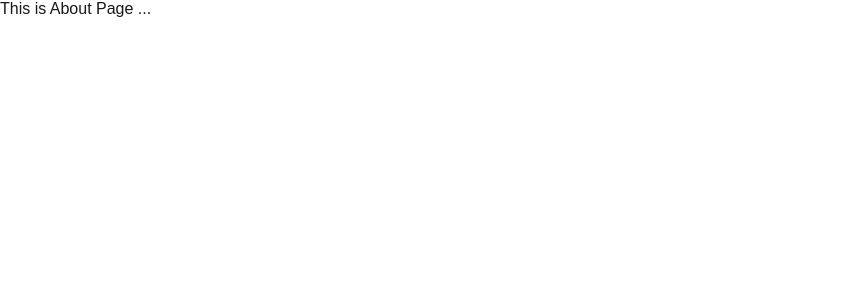
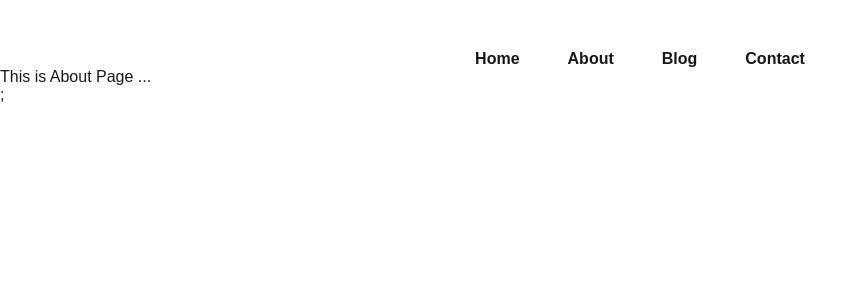
Before and after one commit to wahid022/huntingCoder, a Next.js app: page /about in a window 1280 px wide. Shown: the top 300 px of the page, without its empty margins (0-868 px from the left). Built offline with nearby package versions, Linux system fonts and the light colour scheme.

Commit message:
Added the Navbbar to Each Page

```diff
--- /dev/null
+++ b/components/Navbar.js
@@ -0,0 +1,26 @@
+import Link from "next/link";
+import React from "react";
+import styles from "../src/styles/Home.module.css";
+
+const Navbar = () => {
+  return (
+    <nav className={styles.mainnav}>
+      <ul>
+        <li>
+          <Link href="/">Home</Link>
+        </li>
+        <li>
+          <Link href="/about">About</Link>
+        </li>
+        <li>
+          <Link href="/blog">Blog</Link>
+        </li>
+        <li>
+          <Link href="/contact">Contact</Link>
+        </li>
+      </ul>
+    </nav>
+  );
+};
+
+export default Navbar;
--- a/src/pages/_app.js
+++ b/src/pages/_app.js
@@ -1,5 +1,11 @@
 import "@/styles/globals.css";
+import Navbar from "../../components/Navbar";
 
 export default function App({ Component, pageProps }) {
-  return <Component {...pageProps} />;
+  return (
+    <>
+      <Navbar />
+      <Component {...pageProps} />;
+    </>
+  );
 }
```
Also changed, not shown: src/pages/index.js (+1 -17 lines).
